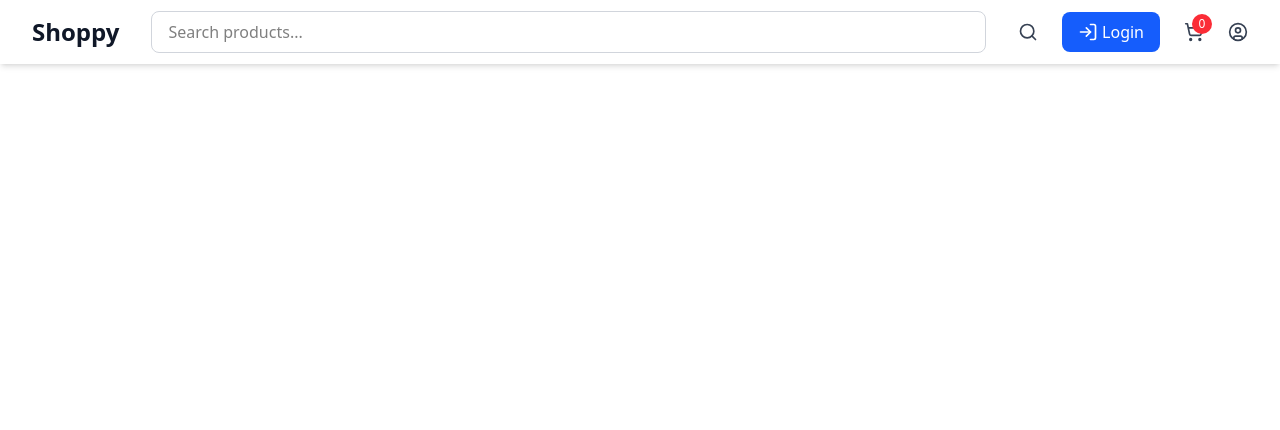
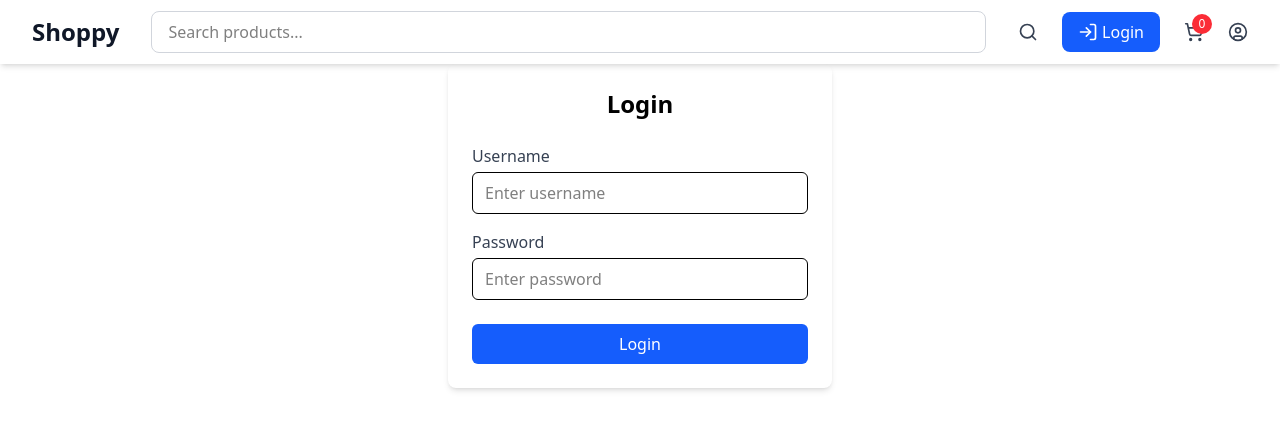
Before and after one commit to 1nc20cs058rakeshannappanaik-cyber/website, a React (Vite) app in the folder shoppy/: page /adminlogin in a window 1280 px wide. Before the commit this address had no page. Shown: the top 430 px of the page. Built offline with nearby package versions, Linux system fonts and the light colour scheme.

Commit message:
sidebar merged , admn login

```diff
--- a/shoppy/src/App.jsx
+++ b/shoppy/src/App.jsx
@@ -7,6 +7,7 @@ import Grid from './pages/Grid';
 import Footer from './pages/Footer';
 import Explore from './pages/Explore';
 import UserProfile from './pages/Userprofile';
+import Adminlogin from './pages/Adminlogin';
 
 const Home = () => (
   <>
@@ -25,6 +26,7 @@ const App = () => {
         <Route path="/" element={<Home />} />
         <Route path="/explore" element={<Explore />} />
         <Route path="/profile" element={<UserProfile />} />
+        <Route path="/adminlogin" element={<Adminlogin />} />
       </Routes>
     </Router>
   );
--- /dev/null
+++ b/shoppy/src/pages/Adminlogin.jsx
@@ -0,0 +1,45 @@
+import React from "react";
+
+function Adminlogin() {
+  return (
+    <div class="flex items-center justify-center">
+        <div class="bg-white p-6 rounded-lg shadow-md w-full max-w-sm">
+    <h2 class="text-2xl font-semibold text-center mb-6">Login</h2>
+
+    <form>
+
+      <div class="mb-4">
+        <label class="block text-gray-700 mb-1">Username</label>
+        <input
+          type="text"
+          placeholder="Enter username"
+          class="w-full px-3 py-2 border rounded-md focus:outline-none focus:ring-2 focus:ring-blue-500"
+        />
+      </div>
+
+
+      <div class="mb-6">
+        <label class="block text-gray-700 mb-1">Password</label>
+        <input
+          type="password"
+          placeholder="Enter password"
+          class="w-full px-3 py-2 border rounded-md focus:outline-none focus:ring-2 focus:ring-blue-500"
+        />
+      </div>
+
+
+      <button
+        type="submit"
+        class="w-full bg-blue-600 text-white py-2 rounded-md hover:bg-blue-700 transition"
+      >
+        Login
+      </button>
+    </form>
+  </div>
+
+
+
+    </div>
+    );
+}
+export default Adminlogin;
--- a/shoppy/src/pages/Explore.jsx
+++ b/shoppy/src/pages/Explore.jsx
@@ -1,6 +1,5 @@
 import React, { useState, useEffect } from 'react';
-import Sidebar from './Sidebar';
-import { ChevronDown, Menu, Loader } from 'lucide-react';
+import { ChevronDown, Menu, Loader, X } from 'lucide-react';
 
 const Explore = () => {
   const [sortBy, setSortBy] = useState('Relevance');
@@ -8,6 +7,25 @@ const Explore = () => {
   const [products, setProducts] = useState([]);
   const [loading, setLoading] = useState(true);
   const [error, setError] = useState(null);
+  const [expandedCategory, setExpandedCategory] = useState(true);
+  const [selectedCategories, setSelectedCategories] = useState([]);
+
+  const categories = [
+    'Men',
+    'Women',
+    'unisex',
+    'Premium',
+    'Floral',
+    'Wood'
+  ];
+
+  const toggleCategory = (category) => {
+    setSelectedCategories((prev) =>
+      prev.includes(category)
+        ? prev.filter((c) => c !== category)
+        : [...prev, category]
+    );
+  };
 
   // Fetch products from backend
   useEffect(() => {
@@ -50,7 +68,87 @@ const Explore = () => {
       )}
 
       {/* Sidebar */}
-      <Sidebar isOpen={isSidebarOpen} onClose={() => setIsSidebarOpen(false)} />
+      <aside className={`${
+        isSidebarOpen ? 'translate-x-0' : '-translate-x-full'
+      } lg:translate-x-0 fixed lg:static top-0 left-0 w-80 bg-white p-6 shadow-sm lg:shadow-none h-screen lg:h-auto overflow-y-auto z-40 transition-transform duration-300`}>
+        {/* Mobile Close Button */}
+        <button
+          onClick={() => setIsSidebarOpen(false)}
+          className="lg:hidden absolute top-4 right-4 text-gray-500 hover:text-gray-700"
+        >
+          <X size={24} />
+        </button>
+
+        {/* Filters Header */}
+        <div className="mb-6 pt-8 lg:pt-0">
+          <h2 className="text-sm font-semibold text-gray-700 uppercase tracking-wider">
+            Filters
+          </h2>
+          <p className="text-xs text-gray-500 mt-2">1000+ Products</p>
+        </div>
+
+        {/* Category Section */}
+        <div className="border-t border-gray-200">
+          <button
+            onClick={() => setExpandedCategory(!expandedCategory)}
+            className="w-full flex items-center justify-between py-4 text-gray-800 font-semibold hover:text-gray-600 transition"
+          >
+            <span>Category</span>
+            <ChevronDown
+              size={20}
+              className={`transition-transform ${
+                expandedCategory ? 'rotate-180' : ''
+              }`}
+            />
+          </button>
+
+          {expandedCategory && (
+            <div className="pb-4">
+              {/* Search Input */}
+              <div className="mb-4">
+                <input
+                  type="text"
+                  placeholder="Search"
+                  className="w-full px-3 py-2 border border-gray-300 rounded-lg text-sm focus:outline-none focus:ring-2 focus:ring-blue-400 focus:border-transparent"
+                />
+              </div>
+
+              {/* Category Checkboxes */}
+              <div className="space-y-3">
+                {categories.map((category) => (
+                  <label
+                    key={category}
+                    className="flex items-center cursor-pointer group"
+                  >
+                    <input
+                      type="checkbox"
+                      checked={selectedCategories.includes(category)}
+                      onChange={() => toggleCategory(category)}
+                      className="w-4 h-4 text-blue-600 border-gray-300 rounded focus:ring-blue-500 cursor-pointer"
+                    />
+                    <span className="ml-3 text-sm text-gray-700 group-hover:text-gray-900 transition">
+                      {category}
+                    </span>
+                  </label>
+                ))}
+              </div>
+            </div>
+          )}
+        </div>
+
+        {/* Additional Filter Sections can be added here */}
+        <div className="border-t border-gray-200 mt-6 pt-4">
+          <button className="w-full text-left text-sm font-semibold text-gray-800 hover:text-blue-600 transition py-2">
+            Price Range
+          </button>
+        </div>
+
+        <div className="border-t border-gray-200 mt-6 pt-4">
+          <button className="w-full text-left text-sm font-semibold text-gray-800 hover:text-blue-600 transition py-2">
+            Brand
+          </button>
+        </div>
+      </aside>
 
       {/* Main Content */}
       <div className="flex-1 p-4 md:p-6">
--- a/shoppy/src/pages/Sidebar.jsx
+++ /dev/null
@@ -1,114 +0,0 @@
-import React, { useState } from 'react';
-import { ChevronDown, X } from 'lucide-react';
-
-const Sidebar = ({ isOpen, onClose }) => {
-  const [expandedCategory, setExpandedCategory] = useState(true);
-  const [selectedCategories, setSelectedCategories] = useState([]);
-
-  const categories = [
-    'Women T-shirts',
-    'Women Tops And Tunics',
-    'Analog Watches',
-    'Bangles & Bracelets',
-    'Backbeats',
-    'Belts',
-    'Blazers',
-    'Bodysuits',
-    'Boots',
-    'Boxers'
-  ];
-
-  const toggleCategory = (category) => {
-    setSelectedCategories((prev) =>
-      prev.includes(category)
-        ? prev.filter((c) => c !== category)
-        : [...prev, category]
-    );
-  };
-
-  return (
-    <aside className={`${
-      isOpen ? 'translate-x-0' : '-translate-x-full'
-    } lg:translate-x-0 fixed lg:static top-0 left-0 w-80 bg-white p-6 shadow-sm lg:shadow-none h-screen lg:h-auto overflow-y-auto z-40 transition-transform duration-300`}>
-      {/* Mobile Close Button */}
-      <button
-        onClick={onClose}
-        className="lg:hidden absolute top-4 right-4 text-gray-500 hover:text-gray-700"
-      >
-        <X size={24} />
-      </button>
-
-      {/* Filters Header */}
-      <div className="mb-6 pt-8 lg:pt-0">
-        <h2 className="text-sm font-semibold text-gray-700 uppercase tracking-wider">
-          Filters
-        </h2>
-        <p className="text-xs text-gray-500 mt-2">1000+ Products</p>
-      </div>
-
-      {/* Category Section */}
-      <div className="border-t border-gray-200">
-        <button
-          onClick={() => setExpandedCategory(!expandedCategory)}
-          className="w-full flex items-center justify-between py-4 text-gray-800 font-semibold hover:text-gray-600 transition"
-        >
-          <span>Category</span>
-          <ChevronDown
-            size={20}
-            className={`transition-transform ${
-              expandedCategory ? 'rotate-180' : ''
-            }`}
-          />
-        </button>
-
-        {expandedCategory && (
-          <div className="pb-4">
-            {/* Search Input */}
-            <div className="mb-4">
-              <input
-                type="text"
-                placeholder="Search"
-                className="w-full px-3 py-2 border border-gray-300 rounded-lg text-sm focus:outline-none focus:ring-2 focus:ring-blue-400 focus:border-transparent"
-              />
-            </div>
-
-            {/* Category Checkboxes */}
-            <div className="space-y-3">
-              {categories.map((category) => (
-                <label
-                  key={category}
-                  className="flex items-center cursor-pointer group"
-                >
-                  <input
-                    type="checkbox"
-                    checked={selectedCategories.includes(category)}
-                    onChange={() => toggleCategory(category)}
-                    className="w-4 h-4 text-blue-600 border-gray-300 rounded focus:ring-blue-500 cursor-pointer"
-                  />
-                  <span className="ml-3 text-sm text-gray-700 group-hover:text-gray-900 transition">
-                    {category}
-                  </span>
-                </label>
-              ))}
-            </div>
-          </div>
-        )}
-      </div>
-
-      {/* Additional Filter Sections can be added here */}
-      <div className="border-t border-gray-200 mt-6 pt-4">
-        <button className="w-full text-left text-sm font-semibold text-gray-800 hover:text-blue-600 transition py-2">
-          Price Range
-        </button>
-      </div>
-
-      <div className="border-t border-gray-200 mt-6 pt-4">
-        <button className="w-full text-left text-sm font-semibold text-gray-800 hover:text-blue-600 transition py-2">
-          Brand
-        </button>
-      </div>
-    </aside>
-  );
-};
-
-export default Sidebar;
```
Also changed, not shown: shoppy/src/pages/Adminsite.jsx (added).
